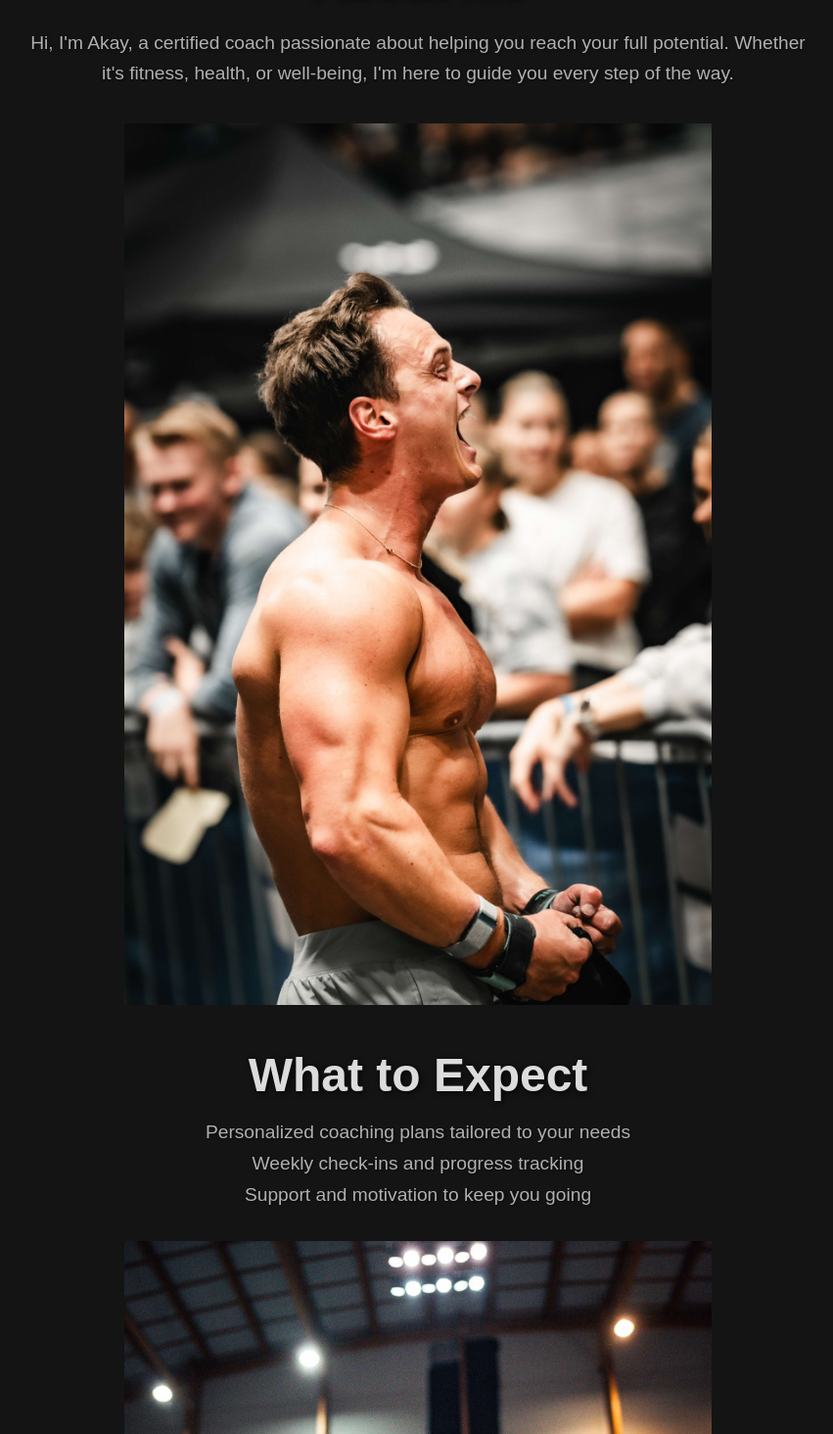
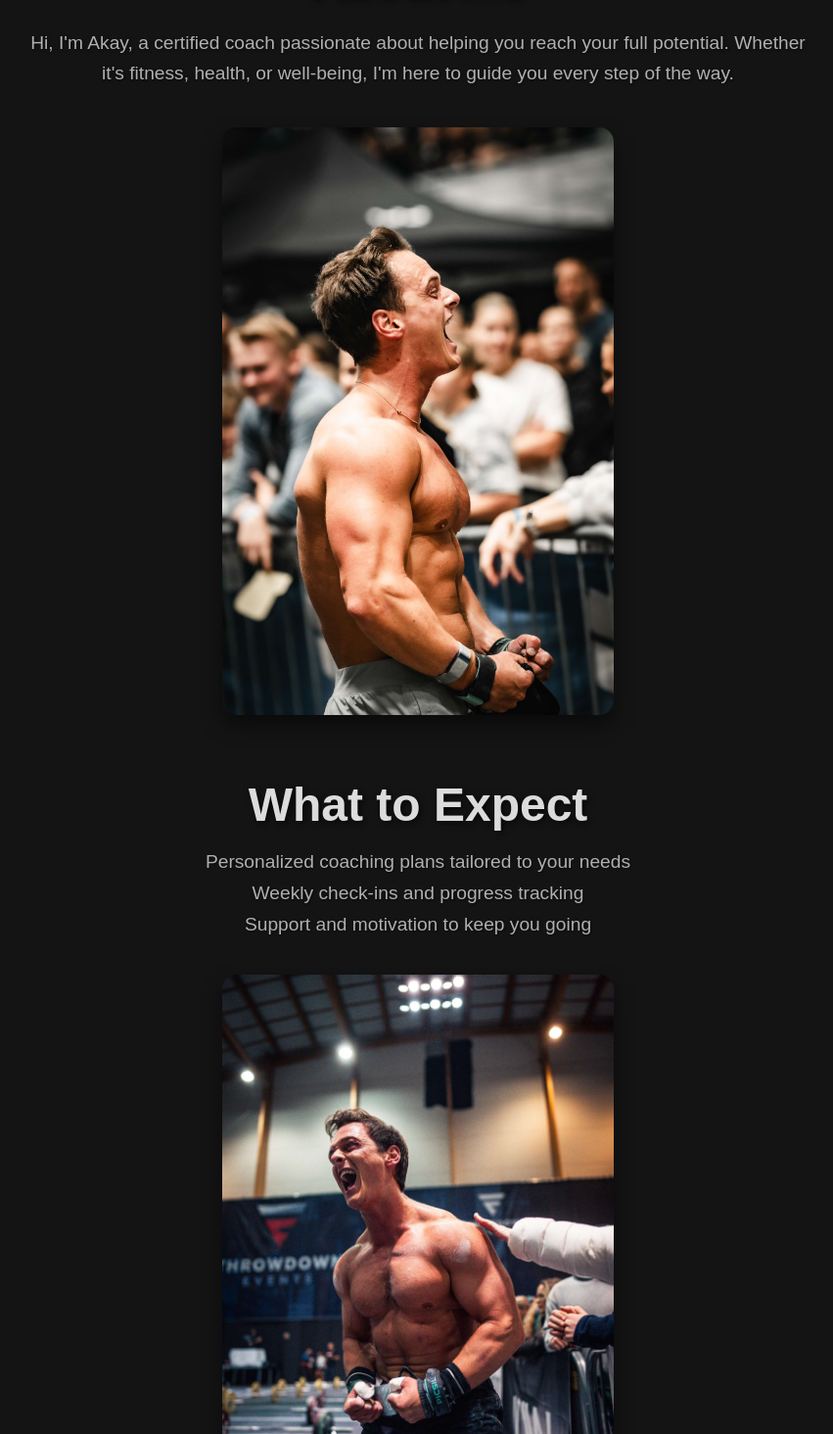
Before and after one commit to CatoAkay/AKAY_COACHING, a React (Create React App) app in the folder akay-coaching/: page / in a window 1280 px wide. Shown: the part 986-2450 px from the top of the page at 98% size, without its empty margins (213-1064 px from the left). Built offline with nearby package versions, Linux system fonts and the light colour scheme.

Commit message:
mer fancy bilde på about

```diff
--- a/akay-coaching/src/components/About.js
+++ b/akay-coaching/src/components/About.js
@@ -37,6 +37,20 @@ const StyledList = styled.ul`
     }
 `;
 
+const StyledImage = styled.img`
+    width: 100%;
+    max-width: 400px; // Limit image width for better layout
+    margin: 20px auto;
+    border-radius: 15px; // Rounded corners
+    box-shadow: 0 10px 20px rgba(0, 0, 0, 0.5); // Add shadow for depth
+    transition: transform 0.3s ease, box-shadow 0.3s ease;
+
+    &:hover {
+        transform: scale(1.05); // Slight zoom on hover
+        box-shadow: 0 15px 30px rgba(0, 0, 0, 0.7); // Stronger shadow on hover
+    }
+`;
+
 function About() {
   return (
     <StyledAboutSection id="about">
@@ -46,10 +60,9 @@ function About() {
         Hi, I'm Akay, a certified coach passionate about helping you reach your full potential. Whether it's fitness,
         health, or well-being, I'm here to guide you every step of the way.
       </StyledDescription>
-      <img
+      <StyledImage
         src="/pic/cato1.jpg"
         alt="About Akay"
-        className="section-image"
       />
 
       {/* What to Expect Section */}
@@ -59,10 +72,9 @@ function About() {
         <li>Weekly check-ins and progress tracking</li>
         <li>Support and motivation to keep you going</li>
       </StyledList>
-      <img
+      <StyledImage
         src="/pic/cato2.jpg"
         alt="What to Expect"
-        className="section-image"
       />
 
       <StyledTitle>More Info</StyledTitle>
```
